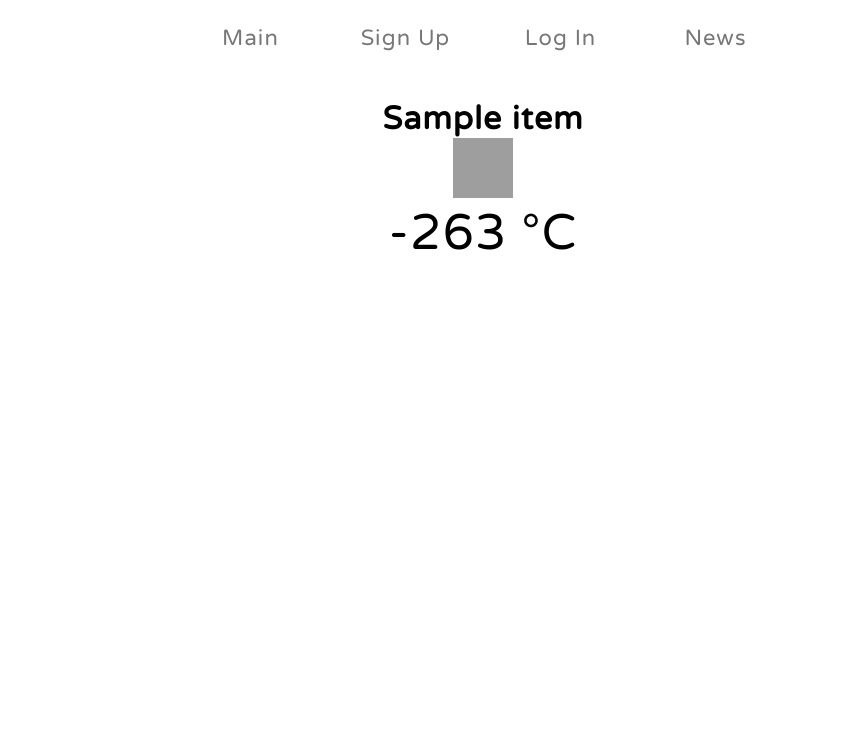
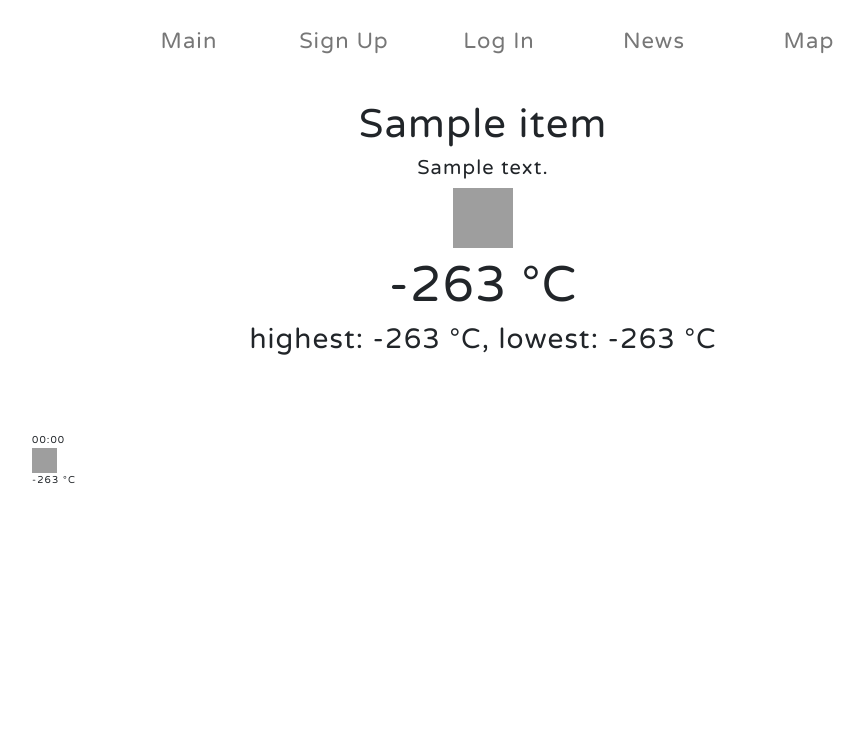
Before and after one commit to artlvruran/weather, a Flask app: page /weather/1 in a window 1280 px wide. Shown: the top 753 px of the page, without its empty margins (157-1021 px from the left). Run offline with Flask 2, Linux system fonts and the light colour scheme; a database or web service that is not in the repository returns one stand-in record (values such as "Sample title"); data that the repository does not hold is empty; grey boxes are pictures that could not be loaded.

Commit message:
forecast added

```diff
--- a/main.py
+++ b/main.py
@@ -1,6 +1,7 @@
 import os
 import sys
 import requests
+import datetime
 
 from flask import Flask, render_template, request
 from constants import *
@@ -19,13 +20,29 @@ def general(city):
     response = requests.get(geocoder_req).json()
     pos = response['response']['GeoObjectCollection']['featureMember'][0]['GeoObject']['Point']['pos'].split()
 
+    # Текущая погода
     current_weather_request = f'https://api.openweathermap.org/data/2.5/weather?lat={pos[1]}&lon={pos[0]}&lang=en&appid={WEATHER_API_KEY}'
     weather_response = requests.get(current_weather_request).json()
+
+    # Прогноз
+    forecast_request = f'https://api.openweathermap.org/data/2.5/onecall?lat={pos[1]}&lon={pos[0]}&appid={WEATHER_API_KEY}'
+    forecast = requests.get(forecast_request).json()
+
+    forecast_hourly = [{
+                        "time": datetime.datetime.utcfromtimestamp(int(forecast["hourly"][i]["dt"]) + int(forecast["timezone_offset"])).strftime('%H:%M'),
+                        "temp": f'{celc_from_kelvin(forecast["hourly"][i]["temp"])} °C',
+                        "icon": f'https://openweathermap.org/img/wn/{forecast["hourly"][i]["weather"][0]["icon"]}.png'
+                        }
+                       for i in range(len(forecast["hourly"]))]
 
     params = {
         "city": weather_response["name"] if weather_response["name"] else city,
         "temperature": f'{celc_from_kelvin(weather_response["main"]["temp"])} °C',
-        "icon": f'https://openweathermap.org/img/wn/{weather_response["weather"][0]["icon"]}.png'
+        "icon": f'https://openweathermap.org/img/wn/{weather_response["weather"][0]["icon"]}.png',
+        "main": weather_response['weather'][0]['description'],
+        "max": f"{celc_from_kelvin(weather_response['main']['temp_max'])} °C",
+        "min": f"{celc_from_kelvin(weather_response['main']['temp_min'])} °C",
+        "forecast_hourly": forecast_hourly
     }
 
     return render_template('general.html', **params)
--- a/static/css/style.css
+++ b/static/css/style.css
@@ -68,3 +68,16 @@ html {
 .temperature {
   font-size: 50px;
 }
+.hourly_forecast {
+  border-top: 1px solid #fff;
+  display: flex;
+  overflow-x: scroll;
+  overflow-y: hidden;
+  white-space: nowrap;
+  margin: 50px;
+}
+.hourly_forecast li {
+  display: inline-block;
+  font-size: 10px;
+  margin: 25px;
+}
--- a/templates/base.html
+++ b/templates/base.html
@@ -2,6 +2,7 @@
 <html lang="en">
 <head>
     <meta charset="UTF-8">
+    <link href="https://cdn.jsdelivr.net/npm/bootstrap@5.1.3/dist/css/bootstrap.min.css" rel="stylesheet" integrity="sha384-1BmE4kWBq78iYhFldvKuhfTAU6auU8tT94WrHftjDbrCEXSU1oBoqyl2QvZ6jIW3" crossorigin="anonymous">
     <link rel="stylesheet" type="text/css" href="../static/css/style.css">
     <title>Title</title>
 </head>
@@ -19,11 +20,15 @@
         <li>
             <a href="/news">News</a>
         </li>
+        <li>
+            <a href="/maps">Map</a>
+        </li>
     </ul>
     <!-- Begin page content -->
     <main role="main" class="container">
         {% block content %}{% endblock %}
     </main>
+    <script src="https://cdn.jsdelivr.net/npm/bootstrap@5.1.3/dist/js/bootstrap.bundle.min.js"></script>
 </body>
 
 </html>
--- a/templates/general.html
+++ b/templates/general.html
@@ -2,10 +2,22 @@
 
 {% block content %}
     <h1 align="center">{{ city }}</h1>
+    <h5 align="center">{{main}}</h5>
     <center>
         <img src={{icon}} alt="oops, something went wrong" height="60px" width="60px">
     </center>
     <div class="temperature" align="center">
         {{ temperature }}
     </div>
+    <h3 align="center">highest: {{max}}, lowest: {{min}}</h3>
+    <ul class="hourly_forecast">
+        {% for elem in forecast_hourly %}
+                <li>
+                    {{elem["time"]}}<br>
+                    <img src={{elem["icon"]}} alt="oops, something went wrong" width="25px" height="25px"> <br>
+                    {{elem["temp"]}}
+                </li>
+        {% endfor %}
+    </ul>
+
 {% endblock %}
```
